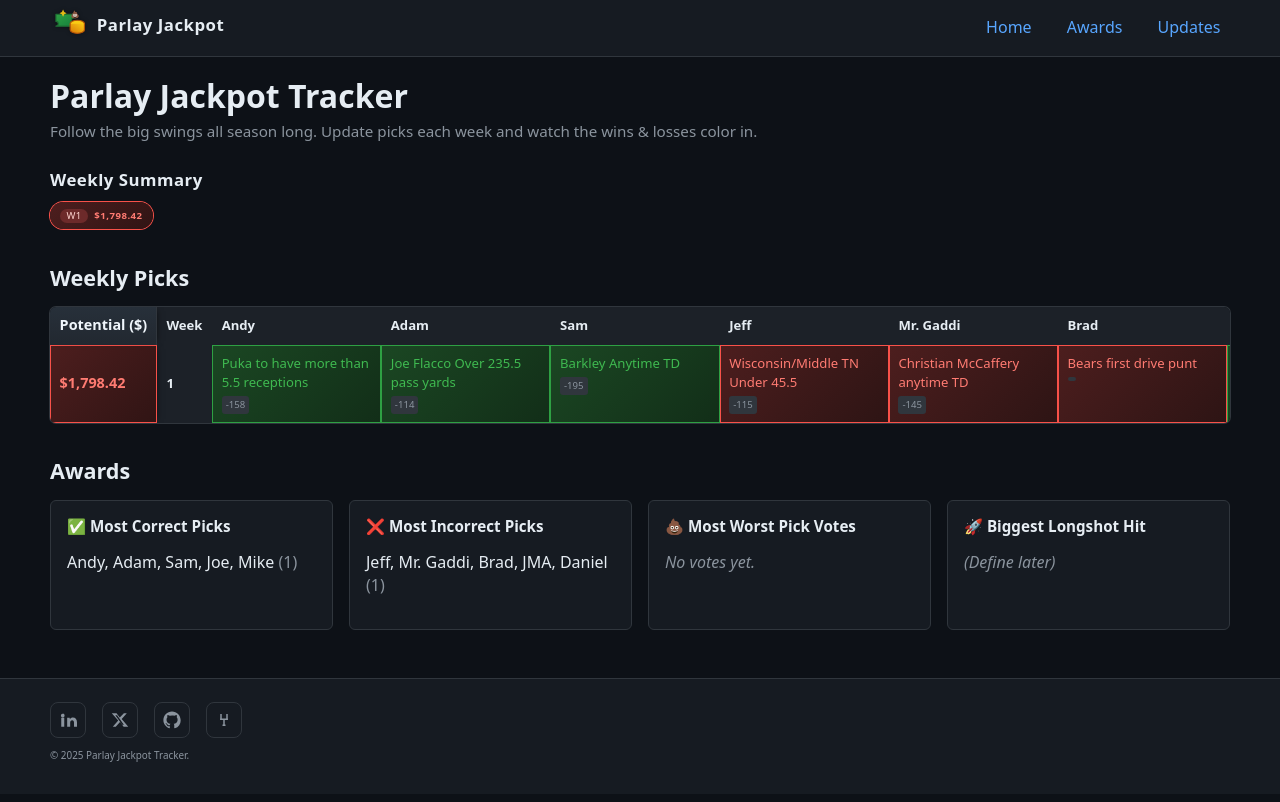
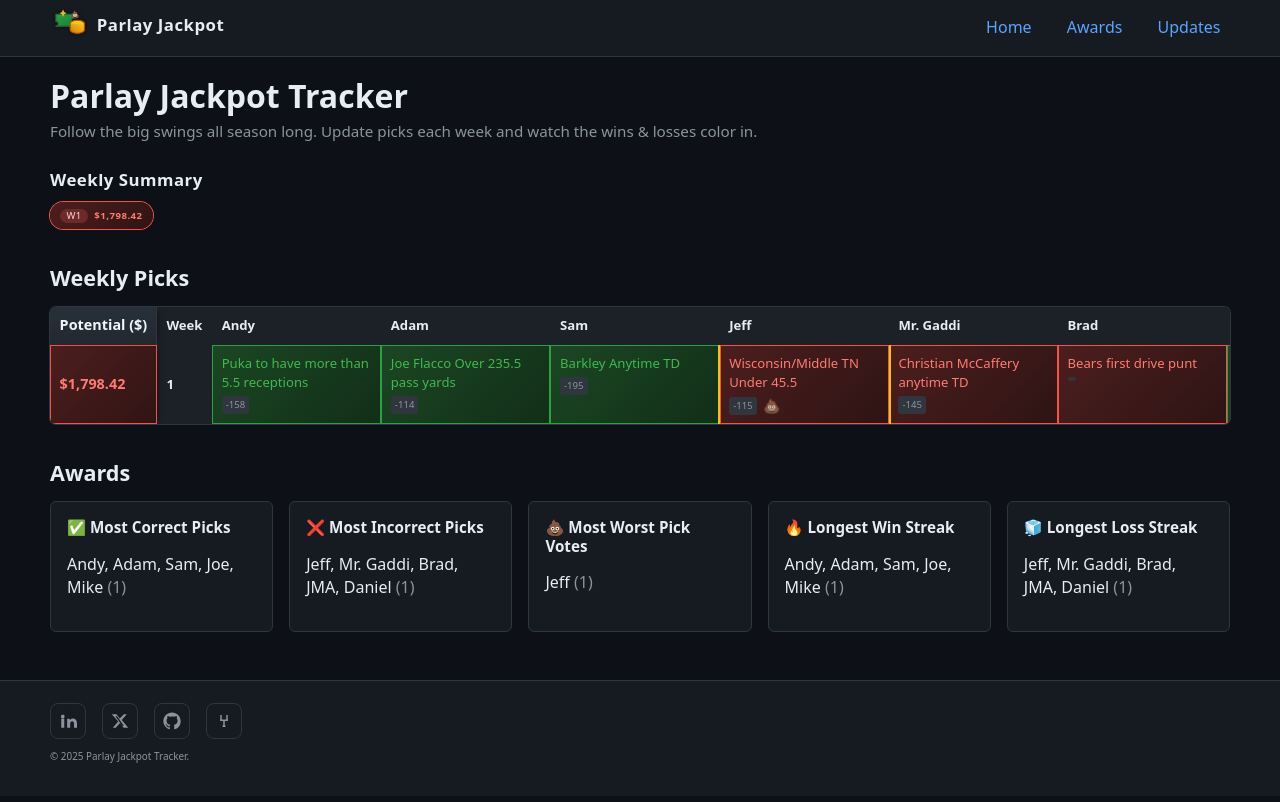
Before and after one commit to jeffmiller00/parlay_jackpot, a Jekyll site: the page built from index.markdown, in a window 1280 px wide. Shown: the top 802 px of the page. Built offline with Jekyll 4.4.1, drawn with Linux system fonts in a browser that asks for light colours.

Commit message:
Refactor to add streaks and submit a worst from the vote.

```diff
--- a/_data/weeks.yml
+++ b/_data/weeks.yml
@@ -241,7 +241,7 @@ weeks:
       jeff:
         pick: "Wisconsin/Middle TN Under 45.5"
         status: "lost"
-        worst: false
+        worst: true
         odds: "-115"
       mr_gaddi:
         pick: "Christian McCaffery anytime TD"
--- a/_layouts/home.html
+++ b/_layouts/home.html
@@ -1,23 +1,32 @@
 ---
 layout: default
 ---
+{%- comment -%}
+  Refactored to consolidate Liquid logic near the top. Heavy computations (week status, potentials, awards, streaks)
+  are performed once and stored in captured strings for cleaner markup below.
+{%- endcomment -%}
+
 <section>
   <h1>Parlay Jackpot Tracker</h1>
-  <p class="tagline">Follow the big swings all season long. Update picks each week and watch the wins & losses color in.
-  </p>
+  <p class="tagline">Follow the big swings all season long. Update picks each week and watch the wins & losses color in.</p>
 </section>
 
 {% assign players = site.players %}
 {% assign weeks = site.data.weeks.weeks %}
 
 {% if players and weeks %}
-<section aria-labelledby="weekly-tracker-heading" class="tracker-section">
-  <div class="weekly-summary" aria-labelledby="weekly-summary-heading">
-    <h2 id="weekly-summary-heading">Weekly Summary</h2>
-    <div class="weekly-potential-bar" aria-label="Weekly potential overview">
+  {%- comment -%} Pre-compute max potential {%- endcomment -%}
   {% assign max_potential = 0 %}
-      {% for w in weeks %}{% if w.total_potential and w.total_potential > max_potential %}{% assign max_potential =
-      w.total_potential %}{% endif %}{% endfor %}
+  {% for w in weeks %}
+    {% if w.total_potential and w.total_potential > max_potential %}
+      {% assign max_potential = w.total_potential %}
+    {% endif %}
+  {% endfor %}
+
+  {%- comment -%} Build weekly summary chips & table rows in a single pass {%- endcomment -%}
+  {% assign weekly_summary_chips = '' %}
+  {% assign table_body_rows = '' %}
+  {% assign total_players = players | size %}
   {% for w in weeks %}
     {%- assign won_count = 0 -%}
     {%- assign lost_count = 0 -%}
@@ -30,64 +39,28 @@ layout: default
         {%- if pick.status == 'lost' -%}{%- assign lost_count = lost_count | plus: 1 -%}{%- endif -%}
       {%- endif -%}
     {%- endfor -%}
-      {%- assign total_players = players | size -%}
-      {%- assign wk_status = 'pending' -%}
+    {%- assign week_status = 'pending' -%}
     {%- if lost_count > 0 -%}
-      {%- assign wk_status = 'lost' -%}
+      {%- assign week_status = 'lost' -%}
     {%- elsif total_picks == total_players and won_count == total_players and total_players > 0 -%}
-      {%- assign wk_status = 'won' -%}
+      {%- assign week_status = 'won' -%}
     {%- endif -%}
-      {%- assign is_max = '' -%}
-      {%- if w.total_potential == max_potential and max_potential > 0 -%}{%- assign is_max = 'is-max' -%}{%- endif -%}
-      <a href="#week-{{ w.week }}" class="pot-chip pot-status-{{ wk_status }} {{ is_max }}"
-        aria-label="Go to week {{ w.week }} potential ${{ w.total_potential | default: 0 | number_with_commas }} status {{ wk_status }}">
+    {%- assign highlight = '' -%}
+    {%- if w.total_potential == max_potential and max_potential > 0 -%}{%- assign highlight = 'is-max' -%}{%- endif -%}
+
+    {%- comment -%} Summary chip {%- endcomment -%}
+    {% capture chip %}
+      <a href="#week-{{ w.week }}" class="pot-chip pot-status-{{ week_status }} {{ highlight }}" aria-label="Go to week {{ w.week }} potential ${{ w.total_potential | default: 0 | number_with_commas }} status {{ week_status }}">
         <span class="pot-chip-week">W{{ w.week }}</span>
         <span class="pot-chip-value">${{ w.total_potential | default: 0 | number_with_commas }}</span>
       </a>
-      {% endfor %}
-    </div>
-  </div>
-  <h2 id="weekly-tracker-heading">Weekly Picks</h2>
-  <div class="table-wrapper">
-    <table class="parlay-table" aria-describedby="weekly-tracker-caption">
-      <thead>
-        <tr>
-          <th scope="col" class="total-col sticky-total" aria-label="Total potential payout for the week">Potential ($)
-          </th>
-          <th scope="col">Week</th>
-          {% for p in players %}<th scope="col">{{ p.name }}</th>{% endfor %}
-        </tr>
-      </thead>
-      <tbody>
-        {% assign max_potential = 0 %}
-        {% for w in weeks %}{% if w.total_potential and w.total_potential > max_potential %}{% assign max_potential =
-        w.total_potential %}{% endif %}{% endfor %}
-        {% for w in weeks %}
-        {% assign highlight = '' %}
-        {% if w.total_potential == max_potential and max_potential > 0 %}{% assign highlight = 'is-max' %}{% endif %}
-        {%- comment -%} Compute week status if not explicitly provided {%- endcomment -%}
-        {% assign won_count = 0 %}
-        {% assign lost_count = 0 %}
-        {% assign total_picks = 0 %}
-        {% for p in players %}
-        {% assign pick = w.picks[p.id] %}
-        {% if pick %}
-        {% assign total_picks = total_picks | plus: 1 %}
-        {% if pick.status == 'won' %}{% assign won_count = won_count | plus: 1 %}{% endif %}
-        {% if pick.status == 'lost' %}{% assign lost_count = lost_count | plus: 1 %}{% endif %}
-        {% endif %}
-        {% endfor %}
-        {% assign total_players = players | size %}
-        {% assign week_status = 'pending' %}
-        {% if lost_count > 0 %}
-        {% assign week_status = 'lost' %}
-        {% elsif total_picks == total_players and won_count == total_players and total_players > 0 %}
-        {% assign week_status = 'won' %}
-        {% endif %}
+    {% endcapture %}
+    {% assign weekly_summary_chips = weekly_summary_chips | append: chip %}
+
+    {%- comment -%} Table row {%- endcomment -%}
+    {% capture row %}
       <tr class="week-row week-status-{{ week_status }}">
-          <td class="total-col potential-cell {{ highlight }} week-status-{{ week_status }}"
-            aria-label="Week {{ w.week }} total potential ${{ w.total_potential | default: 0 | number_with_commas }} status {{ week_status }}">
-            ${{ w.total_potential | default: 0 | number_with_commas }}</td>
+        <td class="total-col potential-cell {{ highlight }} week-status-{{ week_status }}" aria-label="Week {{ w.week }} total potential ${{ w.total_potential | default: 0 | number_with_commas }} status {{ week_status }}">${{ w.total_potential | default: 0 | number_with_commas }}</td>
         <th scope="row" id="week-{{ w.week }}">{{ w.week }}</th>
         {% for p in players %}
           {% assign pick = w.picks[p.id] %}
@@ -106,8 +79,133 @@ layout: default
           {% endif %}
         {% endfor %}
       </tr>
+    {% endcapture %}
+    {% assign table_body_rows = table_body_rows | append: row %}
   {% endfor %}
-      </tbody>
+
+  {%- comment -%} Awards & streak metrics {%- endcomment -%}
+  {% assign max_wins = 0 %}{% assign max_losses = 0 %}{% assign max_worsts = 0 %}
+  {% assign player_stats = '' %}
+  {% for p in players %}
+    {% assign wins = 0 %}{% assign losses = 0 %}{% assign worsts = 0 %}
+    {% for w in weeks %}
+      {% assign pick = w.picks[p.id] %}
+      {% if pick %}
+        {% if pick.status == 'won' %}{% assign wins = wins | plus: 1 %}{% endif %}
+        {% if pick.status == 'lost' %}{% assign losses = losses | plus: 1 %}{% endif %}
+        {% if pick.worst %}{% assign worsts = worsts | plus: 1 %}{% endif %}
+      {% endif %}
+    {% endfor %}
+    {% if wins > max_wins %}{% assign max_wins = wins %}{% endif %}
+    {% if losses > max_losses %}{% assign max_losses = losses %}{% endif %}
+    {% if worsts > max_worsts %}{% assign max_worsts = worsts %}{% endif %}
+    {% capture player_stats %}{{ player_stats }}{{ p.name }}:{{ wins }}:{{ losses }}:{{ worsts }}|{% endcapture %}
+  {% endfor %}
+
+  {% assign most_correct = '' %}
+  {% assign most_incorrect = '' %}
+  {% assign most_worst = '' %}
+  {% assign stats_entries = player_stats | split:'|' %}
+  {% for entry in stats_entries %}
+    {% if entry != '' and entry contains ':' %}
+      {% assign parts = entry | split:':' %}
+      {% assign name = parts[0] %}
+      {% assign wins_val = parts[1] | plus:0 %}
+      {% assign losses_val = parts[2] | plus:0 %}
+      {% assign worsts_val = parts[3] | plus:0 %}
+      {% if wins_val == max_wins and max_wins > 0 %}
+        {% if most_correct != '' %}{% assign most_correct = most_correct | append:', ' %}{% endif %}
+        {% assign most_correct = most_correct | append:name %}
+      {% endif %}
+      {% if losses_val == max_losses and max_losses > 0 %}
+        {% if most_incorrect != '' %}{% assign most_incorrect = most_incorrect | append:', ' %}{% endif %}
+        {% assign most_incorrect = most_incorrect | append:name %}
+      {% endif %}
+      {% if worsts_val == max_worsts and max_worsts > 0 %}
+        {% if most_worst != '' %}{% assign most_worst = most_worst | append:', ' %}{% endif %}
+        {% assign most_worst = most_worst | append:name %}
+      {% endif %}
+    {% endif %}
+  {% endfor %}
+
+  {%- comment -%} Streak calculations {%- endcomment -%}
+  {% assign longest_win_streak = 0 %}
+  {% assign longest_loss_streak = 0 %}
+  {% assign win_streak_names = '' %}
+  {% assign loss_streak_names = '' %}
+  {% assign sorted_weeks = weeks | sort: 'week' %}
+  {% for p in players %}
+    {% assign player_current_win = 0 %}
+    {% assign player_current_loss = 0 %}
+    {% assign player_longest_win = 0 %}
+    {% assign player_longest_loss = 0 %}
+    {% for w in sorted_weeks %}
+      {% assign pick = w.picks[p.id] %}
+      {% if pick and pick.status == 'won' %}
+        {% assign player_current_win = player_current_win | plus: 1 %}
+        {% if player_current_win > player_longest_win %}{% assign player_longest_win = player_current_win %}{% endif %}
+        {% assign player_current_loss = 0 %}
+      {% elsif pick and pick.status == 'lost' %}
+        {% assign player_current_loss = player_current_loss | plus: 1 %}
+        {% if player_current_loss > player_longest_loss %}{% assign player_longest_loss = player_current_loss %}{% endif %}
+        {% assign player_current_win = 0 %}
+      {% else %}
+        {% assign player_current_win = 0 %}
+        {% assign player_current_loss = 0 %}
+      {% endif %}
+    {% endfor %}
+    {% if player_longest_win > longest_win_streak %}
+      {% assign longest_win_streak = player_longest_win %}
+      {% assign win_streak_names = p.name | append: '|' %}
+    {% elsif player_longest_win == longest_win_streak and player_longest_win > 0 %}
+      {% assign win_streak_names = win_streak_names | append: p.name | append: '|' %}
+    {% endif %}
+    {% if player_longest_loss > longest_loss_streak %}
+      {% assign longest_loss_streak = player_longest_loss %}
+      {% assign loss_streak_names = p.name | append: '|' %}
+    {% elsif player_longest_loss == longest_loss_streak and player_longest_loss > 0 %}
+      {% assign loss_streak_names = loss_streak_names | append: p.name | append: '|' %}
+    {% endif %}
+  {% endfor %}
+  {% assign win_display = '' %}
+  {% assign win_names_array = win_streak_names | split:'|' %}
+  {% for name in win_names_array %}
+    {% if name != '' %}
+      {% unless win_display contains name %}
+        {% if win_display != '' %}{% assign win_display = win_display | append:', ' %}{% endif %}
+        {% assign win_display = win_display | append:name %}
+      {% endunless %}
+    {% endif %}
+  {% endfor %}
+  {% assign loss_display = '' %}
+  {% assign loss_names_array = loss_streak_names | split:'|' %}
+  {% for name in loss_names_array %}
+    {% if name != '' %}
+      {% unless loss_display contains name %}
+        {% if loss_display != '' %}{% assign loss_display = loss_display | append:', ' %}{% endif %}
+        {% assign loss_display = loss_display | append:name %}
+      {% endunless %}
+    {% endif %}
+  {% endfor %}
+{% endif %}
+
+{% if players and weeks %}
+<section aria-labelledby="weekly-tracker-heading" class="tracker-section">
+  <div class="weekly-summary" aria-labelledby="weekly-summary-heading">
+    <h2 id="weekly-summary-heading">Weekly Summary</h2>
+    <div class="weekly-potential-bar" aria-label="Weekly potential overview">{{ weekly_summary_chips }}</div>
+  </div>
+  <h2 id="weekly-tracker-heading">Weekly Picks</h2>
+  <div class="table-wrapper">
+    <table class="parlay-table" aria-describedby="weekly-tracker-caption">
+      <thead>
+        <tr>
+          <th scope="col" class="total-col sticky-total" aria-label="Total potential payout for the week">Potential ($)</th>
+          <th scope="col">Week</th>
+          {% for p in players %}<th scope="col">{{ p.name }}</th>{% endfor %}
+        </tr>
+      </thead>
+      <tbody>{{ table_body_rows }}</tbody>
     </table>
   </div>
 </section>
@@ -116,50 +214,28 @@ layout: default
 {% endif %}
 
 {% if players and weeks %}
-{% assign max_wins = 0 %}{% assign max_losses = 0 %}{% assign max_worsts = 0 %}
-{% for p in players %}
-{% assign wins = 0 %}{% assign losses = 0 %}{% assign worsts = 0 %}
-{% for w in weeks %}{% assign pick = w.picks[p.id] %}{% if pick %}{% if pick.status == 'won' %}{% assign wins = wins |
-plus: 1 %}{% endif %}{% if pick.status == 'lost' %}{% assign losses = losses | plus: 1 %}{% endif %}{% if pick.worst
-%}{% assign worsts = worsts | plus: 1 %}{% endif %}{% endif %}{% endfor %}
-{% if wins > max_wins %}{% assign max_wins = wins %}{% endif %}
-{% if losses > max_losses %}{% assign max_losses = losses %}{% endif %}
-{% if worsts > max_worsts %}{% assign max_worsts = worsts %}{% endif %}
-{% endfor %}
-{% capture most_correct %}{% for p in players %}{% assign wins=0 %}{% for w in weeks %}{% assign pick=w.picks[p.id] %}{%
-if pick and pick.status=='won' %}{% assign wins=wins | plus:1 %}{% endif %}{% endfor %}{% if wins==max_wins and
-max_wins>0 %}{{ p.name }}, {% endif %}{% endfor %}{% endcapture %}
-{% capture most_incorrect %}{% for p in players %}{% assign losses=0 %}{% for w in weeks %}{% assign pick=w.picks[p.id]
-%}{% if pick and pick.status=='lost' %}{% assign losses=losses | plus:1 %}{% endif %}{% endfor %}{% if
-losses==max_losses and max_losses>0 %}{{ p.name }}, {% endif %}{% endfor %}{% endcapture %}
-{% capture most_worst %}{% for p in players %}{% assign worsts=0 %}{% for w in weeks %}{% assign pick=w.picks[p.id] %}{%
-if pick and pick.worst %}{% assign worsts=worsts | plus:1 %}{% endif %}{% endfor %}{% if worsts==max_worsts and
-max_worsts>0 %}{{ p.name }}, {% endif %}{% endfor %}{% endcapture %}
-{% assign most_correct = most_correct | split: ', ' | uniq | join: ', ' | replace: ', ,', '' %}
-{% assign most_incorrect = most_incorrect | split: ', ' | uniq | join: ', ' | replace: ', ,', '' %}
-{% assign most_worst = most_worst | split: ', ' | uniq | join: ', ' | replace: ', ,', '' %}
-
 <section aria-labelledby="awards-heading" class="awards-section">
   <h2 id="awards-heading">Awards</h2>
   <div class="awards-grid">
     <div class="award-card">
       <h3>✅ Most Correct Picks</h3>
-      {% if max_wins > 0 %}<p>{{ most_correct }} <span class="stat">({{ max_wins }})</span></p>{% else %}<p
-        class="pending-award">No wins yet.</p>{% endif %}
+      {% if max_wins > 0 %}<p>{{ most_correct }} <span class="stat">({{ max_wins }})</span></p>{% else %}<p class="pending-award">No wins yet.</p>{% endif %}
     </div>
     <div class="award-card">
       <h3>❌ Most Incorrect Picks</h3>
-      {% if max_losses > 0 %}<p>{{ most_incorrect }} <span class="stat">({{ max_losses }})</span></p>{% else %}<p
-        class="pending-award">No losses yet.</p>{% endif %}
+      {% if max_losses > 0 %}<p>{{ most_incorrect }} <span class="stat">({{ max_losses }})</span></p>{% else %}<p class="pending-award">No losses yet.</p>{% endif %}
     </div>
     <div class="award-card">
       <h3>💩 Most Worst Pick Votes</h3>
-      {% if max_worsts > 0 %}<p>{{ most_worst }} <span class="stat">({{ max_worsts }})</span></p>{% else %}<p
-        class="pending-award">No votes yet.</p>{% endif %}
+      {% if max_worsts > 0 %}<p>{{ most_worst }} <span class="stat">({{ max_worsts }})</span></p>{% else %}<p class="pending-award">No votes yet.</p>{% endif %}
     </div>
-    <div class="award-card placeholder">
-      <h3>🚀 Biggest Longshot Hit</h3>
-      <p class="pending-award">(Define later)</p>
+    <div class="award-card">
+      <h3>🔥 Longest Win Streak</h3>
+      {% if longest_win_streak > 0 %}<p>{{ win_display }} <span class="stat">({{ longest_win_streak }})</span></p>{% else %}<p class="pending-award">No streak yet.</p>{% endif %}
+    </div>
+    <div class="award-card">
+      <h3>🧊 Longest Loss Streak</h3>
+      {% if longest_loss_streak > 0 %}<p>{{ loss_display }} <span class="stat">({{ longest_loss_streak }})</span></p>{% else %}<p class="pending-award">No streak yet.</p>{% endif %}
     </div>
   </div>
 </section>
```
Lines whose indentation alone changed are shown as unchanged.
